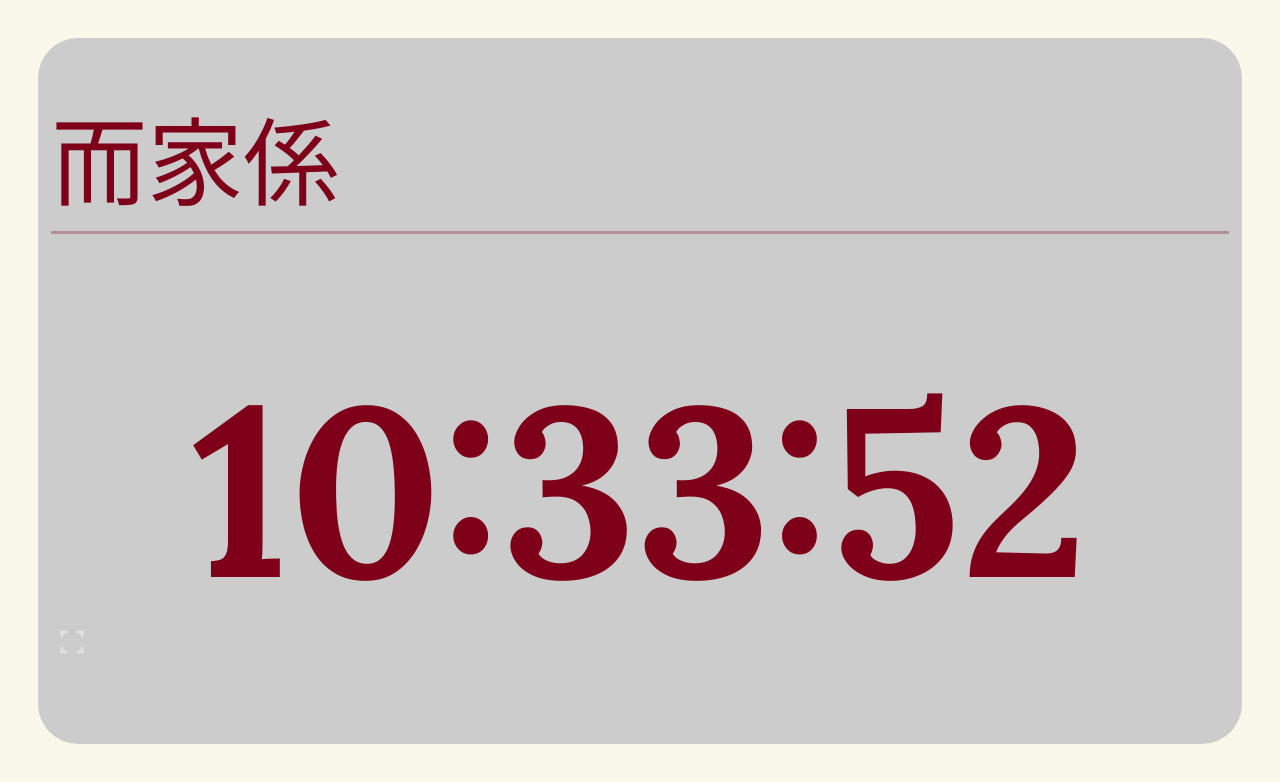
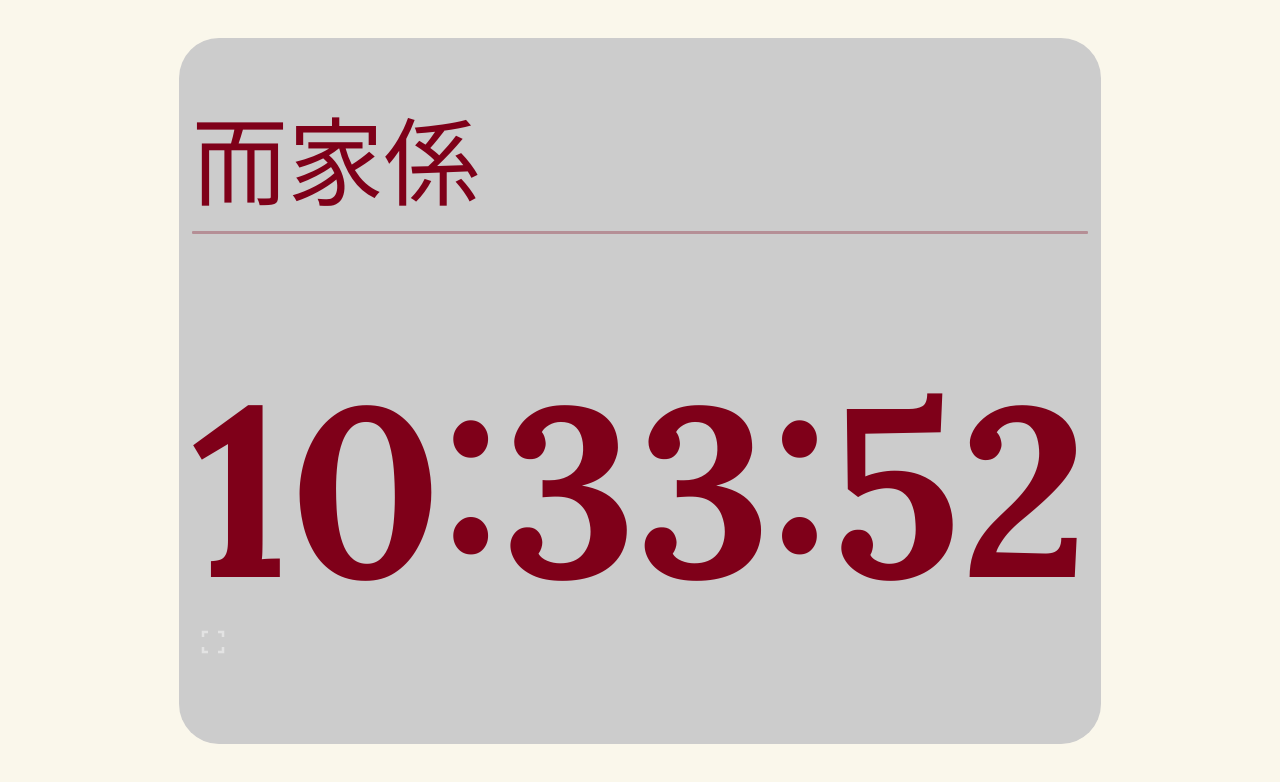
Before and after one commit to NeonMeowCube/clock.io, a plain HTML site: page index.html in a window 1280 px wide. Drawn offline with Linux system fonts and the light colour scheme; a web font is replaced by a local one.

Commit message:
Update style.css

```diff
--- a/style.css
+++ b/style.css
@@ -7,6 +7,9 @@ html{
 }
 body{
     background-color: #faf7eb;
+    display: flex;
+    justify-content: center;  /* centers horizontally */
+    align-items: center;
     padding: 0;
     margin: 0;
 }
```
